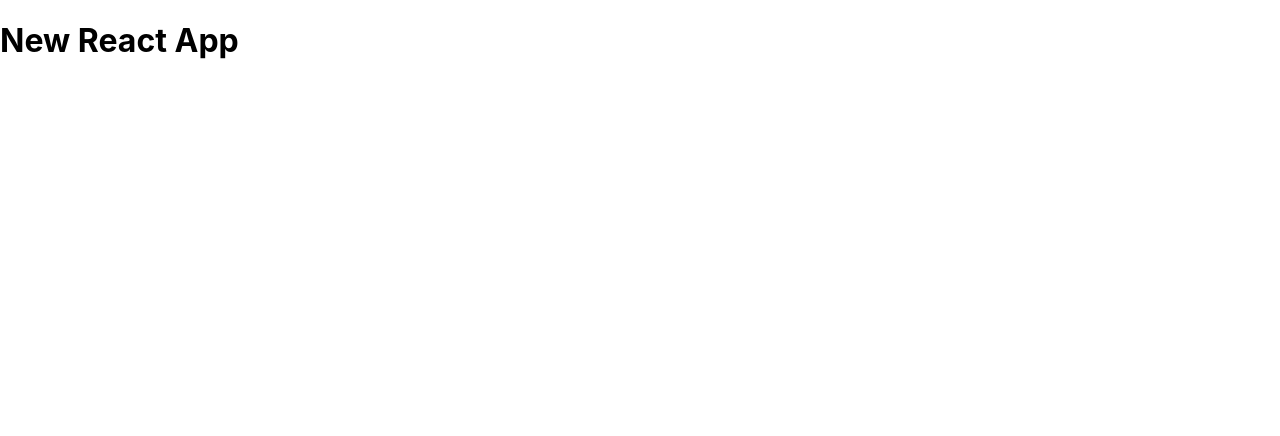
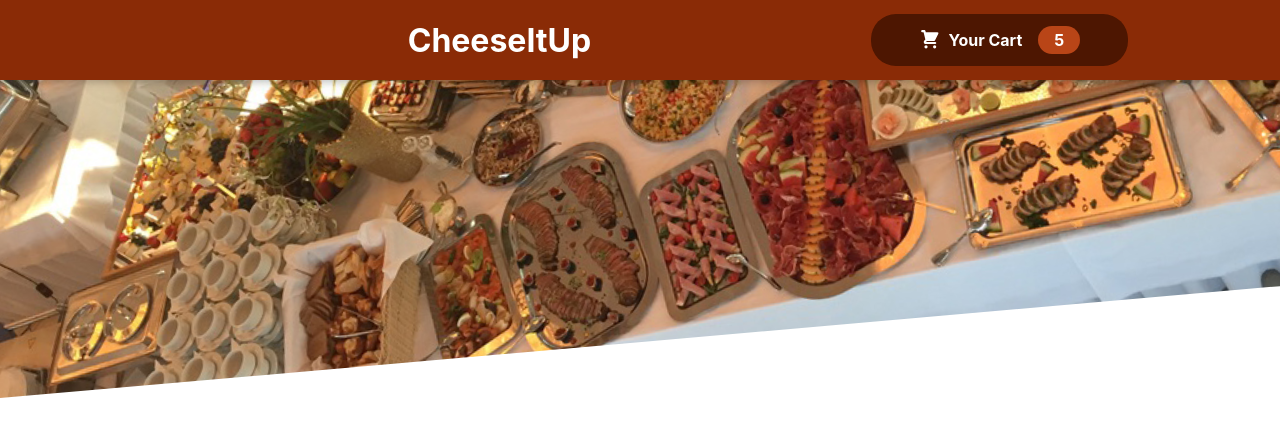
Before and after one commit to Arsalan-Khalid1/FoodOrder, a React (Create React App) app: page / in a window 1280 px wide. Shown: the top 436 px of the page. Built offline with nearby package versions, Linux system fonts and the light colour scheme; the HTML template or start-up script is replaced by a standard one.

Commit message:
Header Component

```diff
--- a/src/App.js
+++ b/src/App.js
@@ -1,8 +1,12 @@
+import Header from './components/Layout/Header';
+import { Fragment } from 'react'
 
 function App() {
   return (
-      <h1>New React App</h1>
+      <Fragment>
+        <Header/>
+      </Fragment>
   );
-}
+};
 
 export default App;
--- /dev/null
+++ b/src/components/Cart/CartIcon.js
@@ -0,0 +1,13 @@
+const CartIcon = () => {
+  return (
+    <svg
+      xmlns='http://www.w3.org/2000/svg'
+      viewBox='0 0 20 20'
+      fill='currentColor'
+    >
+      <path d='M3 1a1 1 0 000 2h1.22l.305 1.222a.997.997 0 00.01.042l1.358 5.43-.893.892C3.74 11.846 4.632 14 6.414 14H15a1 1 0 000-2H6.414l1-1H14a1 1 0 00.894-.553l3-6A1 1 0 0017 3H6.28l-.31-1.243A1 1 0 005 1H3zM16 16.5a1.5 1.5 0 11-3 0 1.5 1.5 0 013 0zM6.5 18a1.5 1.5 0 100-3 1.5 1.5 0 000 3z' />
+    </svg>
+  );
+};
+
+export default CartIcon;
--- /dev/null
+++ b/src/components/Layout/Header.css
@@ -0,0 +1,29 @@
+.header {
+  position: fixed;
+  top: 0;
+  left: 0;
+  width: 100%;
+  height: 5rem;
+  background-color: #8a2b06;
+  color: white;
+  display: flex;
+  justify-content: space-evenly;
+  align-items: center;
+  padding: 0 10%;
+  box-shadow: 0 2px 8px rgba(0, 0, 0, 0.25);
+  z-index: 10;
+}
+
+.main-image {
+  width: 100%;
+  height: 25rem;
+  z-index: 0;
+  overflow: hidden;
+}
+
+.main-image img {
+  width: 110%;
+  height: 100%;
+  object-fit: cover;
+  transform: rotateZ(-5deg) translateY(-4rem) translateX(-1rem);
+}
--- /dev/null
+++ b/src/components/Layout/Header.js
@@ -0,0 +1,20 @@
+import { Fragment } from 'react';
+import mealsImg from '../../assets/meals.jpg';
+import './Header.css';
+import HeaderCartButton from './HeaderCartButton';
+
+const Header = props => {
+    return (
+        <Fragment>
+            <header className="header">
+                <h1>CheeseItUp</h1>
+                <HeaderCartButton/>
+            </header>
+            <div className="main-image">
+                <img src={mealsImg} alt="Table full of food"/>
+            </div>
+        </Fragment>
+    );
+};
+
+export default Header;
--- /dev/null
+++ b/src/components/Layout/HeaderCartButton.css
@@ -0,0 +1,59 @@
+.button {
+  cursor: pointer;
+  font: inherit;
+  border: none;
+  background-color: #4d1601;
+  color: white;
+  padding: 0.75rem 3rem;
+  display: flex;
+  justify-content: space-around;
+  align-items: center;
+  border-radius: 25px;
+  font-weight: bold;
+}
+
+.button:hover,
+.button:active {
+  background-color: #2c0d00;
+}
+
+.icon {
+  width: 1.35rem;
+  height: 1.35rem;
+  margin-right: 0.5rem;
+}
+
+.badge {
+  background-color: #b94517;
+  padding: 0.25rem 1rem;
+  border-radius: 25px;
+  margin-left: 1rem;
+  font-weight: bold;
+}
+
+.button:hover .badge,
+.button:active .badge {
+  background-color: #92320c;
+}
+
+.bump {
+  animation: bump 300ms ease-out;
+}
+
+@keyframes bump {
+  0% {
+    transform: scale(1);
+  }
+  10% {
+    transform: scale(0.9);
+  }
+  30% {
+    transform: scale(1.1);
+  }
+  50% {
+    transform: scale(1.15);
+  }
+  100% {
+    transform: scale(1);
+  }
+}
--- /dev/null
+++ b/src/components/Layout/HeaderCartButton.js
@@ -0,0 +1,20 @@
+import CartIcon from '../Cart/CartIcon';
+import './HeaderCartButton.css'
+
+const HeaderCartButton = props => {
+    return (
+        <button className="button">
+            <span className="icon">
+                <CartIcon/>
+            </span>
+            <span>
+                Your Cart
+            </span>
+            <span className="badge">
+                5
+            </span>
+        </button>
+    );
+};
+
+export default HeaderCartButton;
```
Also changed, not shown: src/assets/meals.jpg (added).
